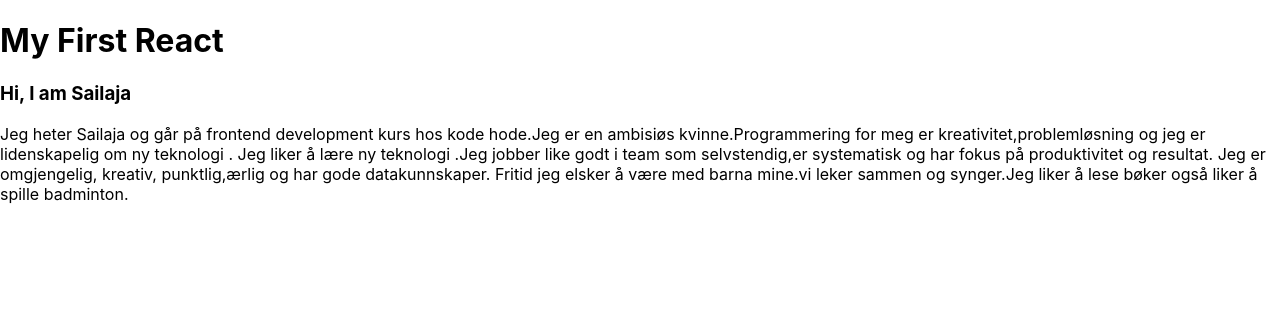
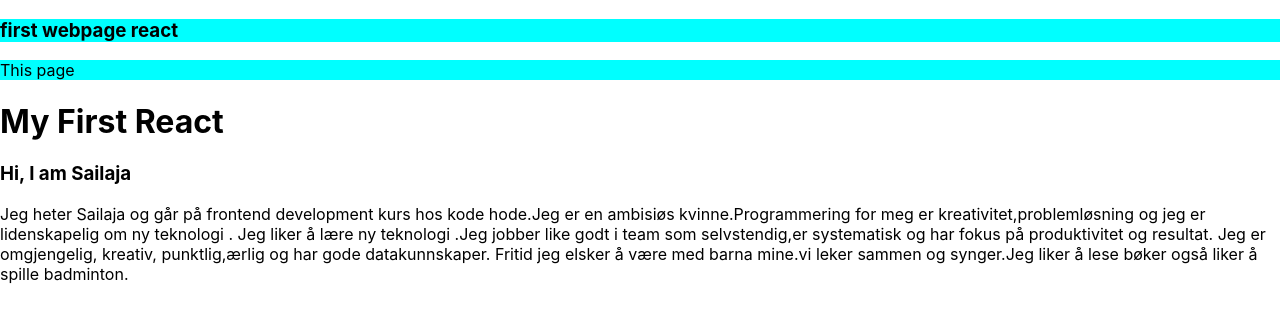
Before and after one commit to Sailaja-kodehode/firstlesson, a React (Create React App) app: page / in a window 1280 px wide. Shown: the top 322 px of the page. Built offline with nearby package versions, Linux system fonts and the light colour scheme.

Commit message:
new update css

```diff
--- a/src/App.js
+++ b/src/App.js
@@ -3,8 +3,7 @@
 import "./Components/Header";
 import "./App.css";
 //component
-import CardUsingProps from "components/cardUsingProps/cardUsingProps";
-import cardUsingProps from "components/cardUsingProps";
+import CardUsingProps from "./Components/CardUsingProps/CardUsingProps.jsx";
 
 // function App() {
 //   return (
@@ -30,6 +29,8 @@ import cardUsingProps from "components/cardUsingProps";
 const App = () => {
   return (
     <div>
+      <CardUsingProps title="first webpage react" paragraph=" This page" />
+
       <h1>My First React </h1>
       <h3>Hi, I am Sailaja</h3>
       <p>
--- a/src/Components/CardUsingProps/CardUsingProps.jsx
+++ b/src/Components/CardUsingProps/CardUsingProps.jsx
@@ -1,20 +1,13 @@
 //css
-import styles from "CardUsingProps.module.css";
-
-//library
-import styled from "Styled-component";
+import styles from "./CardUsingProps.module.css";
 
 const CardUsingProps = (props) => {
   const { title, paragraph } = props;
   return (
-    <article
-      id="MyFirstCard"
-      Style={{ color: " aqua", border: "2px, solid black" }}
-      className={styles.Wrapper}
-    >
+    <article id="MyFirstCard" className={styles.Wrapper}>
       <a href=""></a>
-      <h3> {title} </h3>
-      <p> {paragraph} </p>
+      <h3 style={{ backgroundColor: "aqua" }}> {title} </h3>
+      <p className={styles.wrapper}> {paragraph} </p>
     </article>
   );
 };
--- a/src/Components/CardUsingProps/CardUsingProps.module.css
+++ b/src/Components/CardUsingProps/CardUsingProps.module.css
@@ -1,4 +1,4 @@
-.hover {
+h1:hover {
   background-color: gray;
 }
 .wrapper {
--- a/src/Components/Header.jsx
+++ b/src/Components/Header.jsx
@@ -1,9 +1,13 @@
 //import Header from "./Header";
+//library
+import styles from "styled-components";
 
 const Header = (props) => {
   const { title } = props;
 
-  return <h1> {title} </h1>;
+  return (
+    <h1 styles={{ color: " aqua", border: "2px, solid black" }}> {title} </h1>
+  );
 };
 
 export default Header;
```
